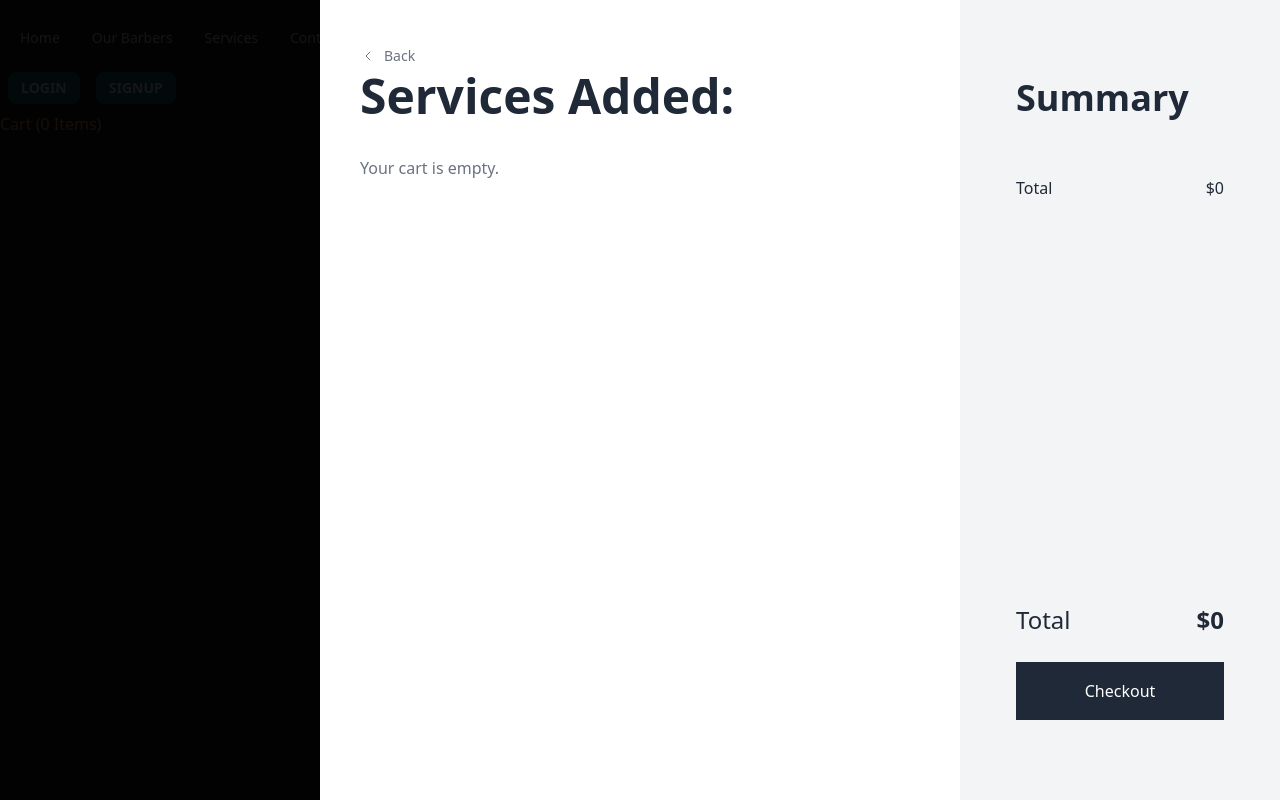
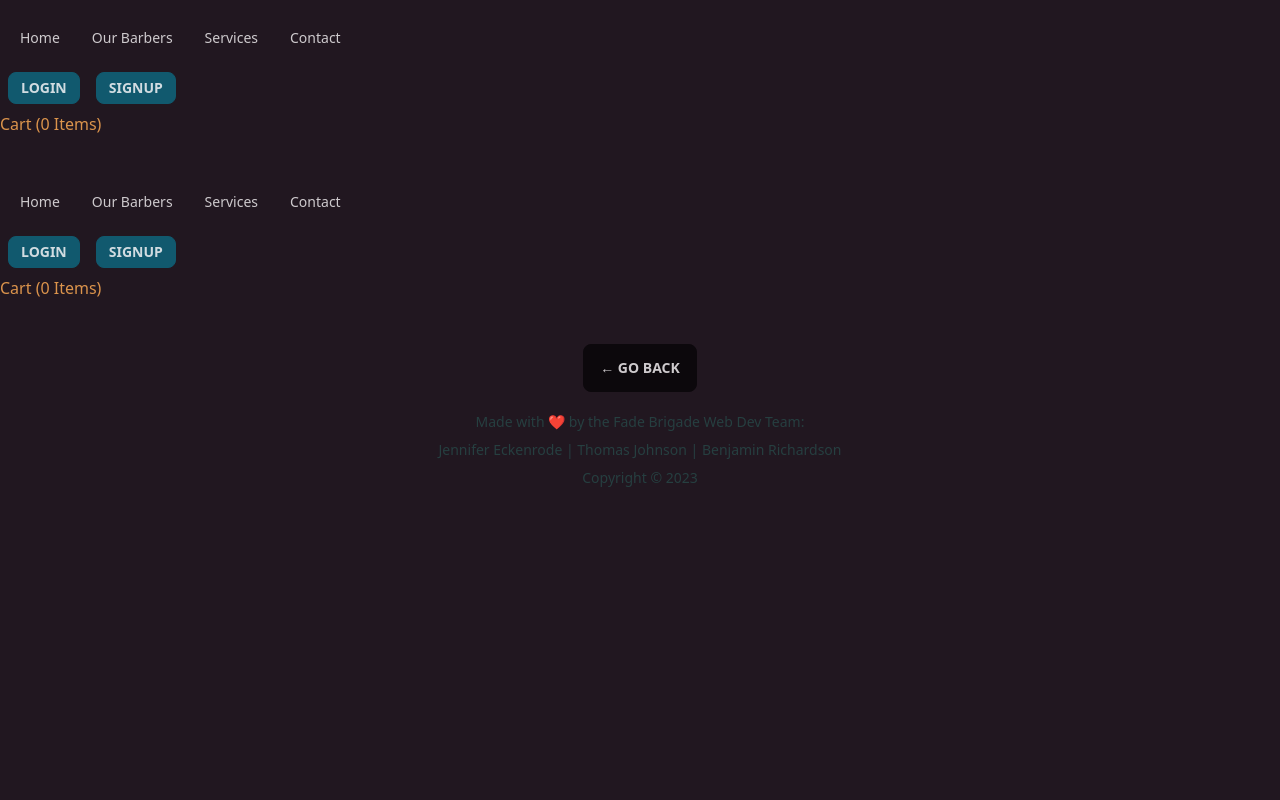
Before and after one commit to princessjenn/project-03, a React (Vite) app in the folder client/: page /cart in a window 1280 px wide. Built offline with nearby package versions, Linux system fonts and the light colour scheme.

Commit message:
fixed cart number

```diff
--- a/client/src/pages/Cart/index.jsx
+++ b/client/src/pages/Cart/index.jsx
@@ -1,145 +1,111 @@
-import React, { useState, useContext } from 'react';
-import specialtySeeds from '../../../../server/seeders/specialtySeeds.json';
+import React, { useState, useContext } from "react";
+import { CartContext } from "../../contexts/CartContext";
+import Auth from "../../utils/auth";
+import { Link, useLocation, useNavigate } from "react-router-dom";
 
-import { CartContext } from '../../contexts/CartContext';
+export default function NavTabs({ currentPage }) {
+  const location = useLocation();
+  const navigate = useNavigate();
+  const cart = useContext(CartContext);
+  const [show, setShow] = useState(false);
 
-const Cart = () => {
-  const [show, setShow] = useState(true);
-  const { items } = useContext(CartContext);
-
-  // Calculate the total price dynamically
-  const calculateTotal = () => {
-    let total = 0;
-    items.forEach((item) => {
-      const specialtySeed = specialtySeeds.find((seed) => seed.id === item.id);
-      if (specialtySeed) {
-        total += specialtySeed.price;
-      }
-    });
-    return total;
+  const handlePageChange = (page) => {
+    navigate(page);
   };
 
-  const handleCheckout = async () => {
-    const stripe = await loadStripe('YOUR_STRIPE_PUBLIC_KEY'); // Replace with your own Stripe public key
-    const response = await fetch('/create-checkout-session', {
-      method: 'POST',
+  const handleLogout = () => {
+    Auth.logout();
+  };
+
+  const handleClose = () => setShow(false);
+  const handleShow = () => setShow(true);
+
+  const checkout = async () => {
+    await fetch("http://localhost:4000/checkout", {
+      method: "POST",
       headers: {
-        'Content-Type': 'application/json',
+        "Content-Type": "application/json",
       },
-      body: JSON.stringify({ items }),
-    });
-    const session = await response.json();
-    // Redirect the user to the Stripe payment page
-    await stripe.redirectToCheckout({
-      sessionId: session.id,
+      body: JSON.stringify({ items: cart.items }),
+    })
+      .then((response) => response.json())
+      .then((response) => {
+        if (response.url) {
+          window.location.assign(response.url); // Forwarding user to Stripe
+        }
       });
   };
 
+  const specialtyCount = cart.items.reduce(
+    (sum, specialty) => sum + (specialty.quantity || 0), // Ensure a valid quantity is used
+    0
+  );
+
   return (
+    <div>
+      <header className="text-light mb-4 py-3 flex-row align-center">
+        <div>
+          <ul className="menu menu-horizontal px-1">
+            <li>
+              <button
+                onClick={() => handlePageChange("/")}
+                className={location.pathname === "/" ? "active" : ""}
+              >
+                Home
+              </button>
+            </li>
+            <li>
+              <button
+                onClick={() => handlePageChange("/barbers")}
+                className={location.pathname === "/barbers" ? "active" : ""}
+              >
+                Our Barbers
+              </button>
+            </li>
+            <li>
+              <button
+                onClick={() => handlePageChange("/services")}
+                className={location.pathname === "/services" ? "active" : ""}
+              >
+                Services
+              </button>
+            </li>
+            <li>
+              <button
+                onClick={() => handlePageChange("/contact")}
+                className={location.pathname === "/contact" ? "active" : ""}
+              >
+                Contact
+              </button>
+            </li>
+          </ul>
+        </div>
+        <div>
+          {Auth.loggedIn() ? (
             <>
-      <div className="flex items-center justify-center py-8">
+              <Link className="btn btn-lg btn-info m-2" to="/profile">
+                {Auth.getProfile().data.username}'s profile
+              </Link>
               <button
-          onClick={() => setShow(!show)}
-          className="py-2 px-10 rounded bg-primary hover:bg-warning text-black"
+                className="btn btn-sm btn-accent m-2"
+                onClick={handleLogout}
               >
-          View your Cart
+                Logout
               </button>
+            </>
+          ) : (
+            <>
+              <Link className="btn btn-sm btn-accent m-2" to="/login">
+                Login
+              </Link>
+              <Link className="btn btn-sm btn-accent m-2" to="/signup">
+                Signup
+              </Link>
+            </>
+          )}
         </div>
-      {show && (
-        <div
-          className="w-full h-full bg-black bg-opacity-90 top-0 overflow-y-auto overflow-x-hidden fixed sticky-0"
-          id="chec-div"
-        >
-          <div
-            className="w-full absolute z-10 right-0 h-full overflow-x-hidden transform translate-x-0 transition ease-in-out duration-700"
-            id="checkout"
-          >
-            <div className="flex md:flex-row flex-col justify-end" id="cart">
-              <div
-                className="lg:w-1/2 w-full md:pl-10 pl-4 pr-10 md:pr-4 md:py-12 py-8 bg-white overflow-y-auto overflow-x-hidden h-screen"
-                id="scroll"
-              >
-                <div className="flex items-center text-gray-500 hover:text-gray-600 cursor-pointer" onClick={() => setShow(!show)}>
-                  <svg
-                    xmlns="http://www.w3.org/2000/svg"
-                    className="icon icon-tabler icon-tabler-chevron-left"
-                    width={16}
-                    height={16}
-                    viewBox="0 0 24 24"
-                    strokeWidth="1.5"
-                    stroke="currentColor"
-                    fill="none"
-                    strokeLinecap="round"
-                    strokeLinejoin="round"
-                  >
-                    <path stroke="none" d="M0 0h24v24H0z" fill="none" />
-                    <polyline points="15 6 9 12 15 18" />
-                  </svg>
-                  <p className="text-sm pl-2 leading-none">Back</p>
-                </div>
-                <p className="text-5xl font-black leading-10 text-gray-800 pt-3">Services Added: <br></br><br></br></p>
-                {items.length > 0 ? (
-                  items.map((item) => {
-                    const specialtySeed = specialtySeeds.find((seed) => seed.id === item.id);
-                    return (
-                        <div className="md:pl-3 md:w-3/4">
-                          <div className="flex items-center justify-between w-full pt-1">
-                            <p className="text-base font-black leading-none text-gray-800">{specialtySeed.name}</p>
-                            <select className="py-2 px-1 border border-gray-200 mr-6 focus:outline-none">
-                              <option>01</option>
-                              <option>02</option>
-                              <option>03</option>
-                            </select>
-                          </div>
-                          <p className="text-xs leading-3 text-gray-600 pt-2">{item.height}</p>
-                          <p className="text-xs leading-3 text-gray-600 py-4">{item.color}</p>
-                          <p className="w-96 text-xs leading-3 text-gray-600">{item.composition}</p>
-                          <div className="flex items-center justify-between pt-5 pr-6">
-                            <div className="flex items-center">
-                              <p className="text-xs leading-3 underline text-red-500 pl-5 cursor-pointer">
-                                Remove
-                              </p>
-                            </div>
-                            <p className="text-base font-black leading-none text-gray-800">
-                              ${specialtySeed.price}
-                            </p>
-                          </div>
+        <h1 className="text-primary">Cart ({specialtyCount} Items)</h1>
+      </header>
     </div>
   );
-                  })
-                ) : (
-                  <p className="text-gray-500">Your cart is empty.</p>
-                )}
-              </div>
-              <div className="md:w-1/3 xl:w-1/4 w-full bg-gray-100 h-full">
-                <div className="flex flex-col md:h-screen px-14 py-20 justify-between overflow-y-auto">
-                  <div>
-                    <p className="text-4xl font-black leading-9 text-gray-800">Summary</p>
-                    <div className="flex items-center justify-between pt-16">
-                      <p className="text-base leading-none text-gray-800">Total</p>
-                      <p className="text-base leading-none text-gray-800">${calculateTotal()}</p>
-                    </div>
-                  </div>
-                  <div>
-                    <div className="flex items-center pb-6 justify-between lg:pt-5 pt-20">
-                      <p className="text-2xl leading-normal text-gray-800">Total</p>
-                      <p className="text-2xl font-bold leading-normal text-right text-gray-800">${calculateTotal()}</p>
-                    </div>
-                    <button
-                      onClick={() => setShow(!show)}
-                      className="text-base leading-none w-full py-5 bg-gray-800 border-gray-800 border focus:outline-none focus:ring-2 focus:ring-offset-2 focus:ring-gray-800 text-white"
-                    >
-                      Checkout
-                    </button>
-                  </div>
-                </div>
-              </div>
-            </div>
-          </div>
-        </div>
-      )}
-    </>
-  );
-};
-
-export default Cart;
+}
```
Lines whose indentation alone changed are shown as unchanged.
